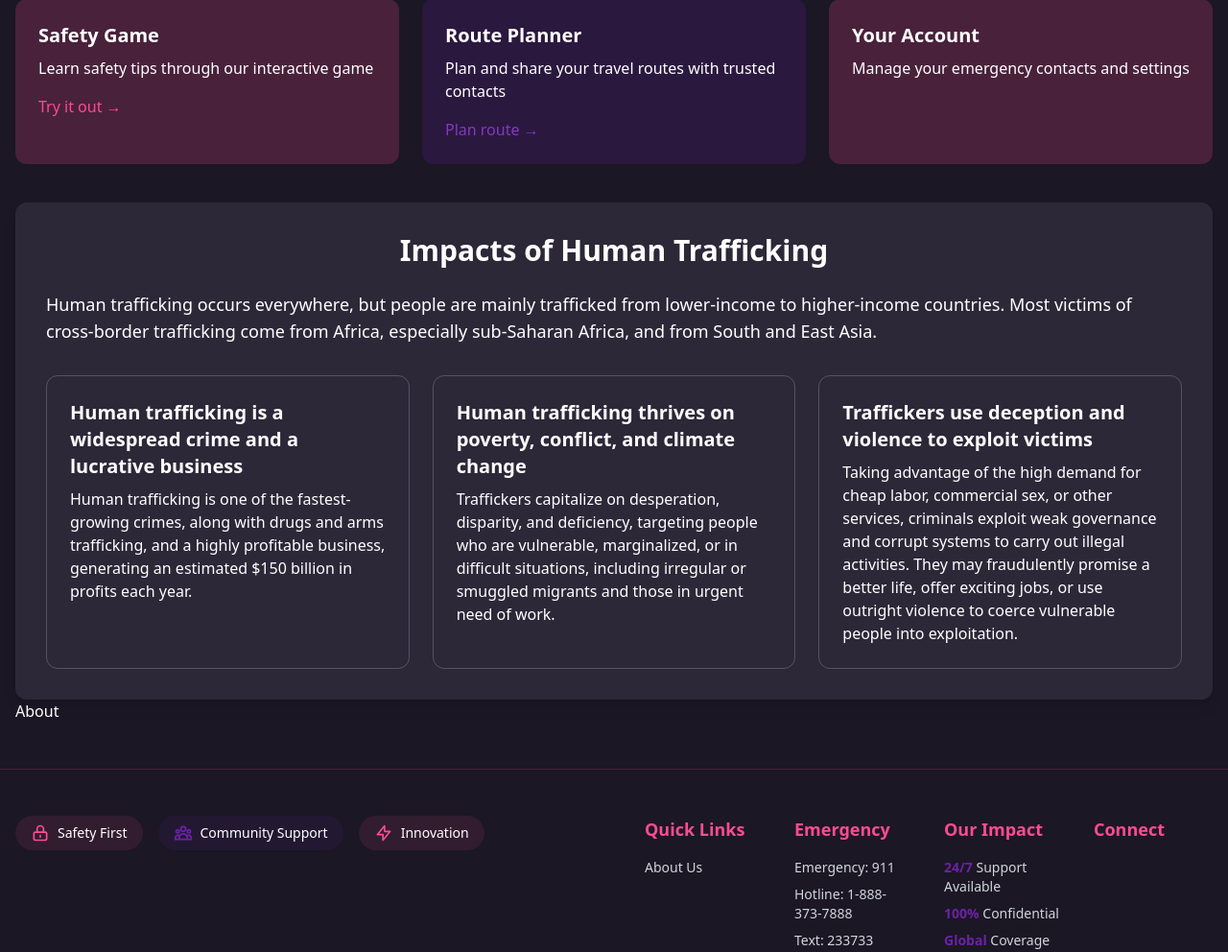
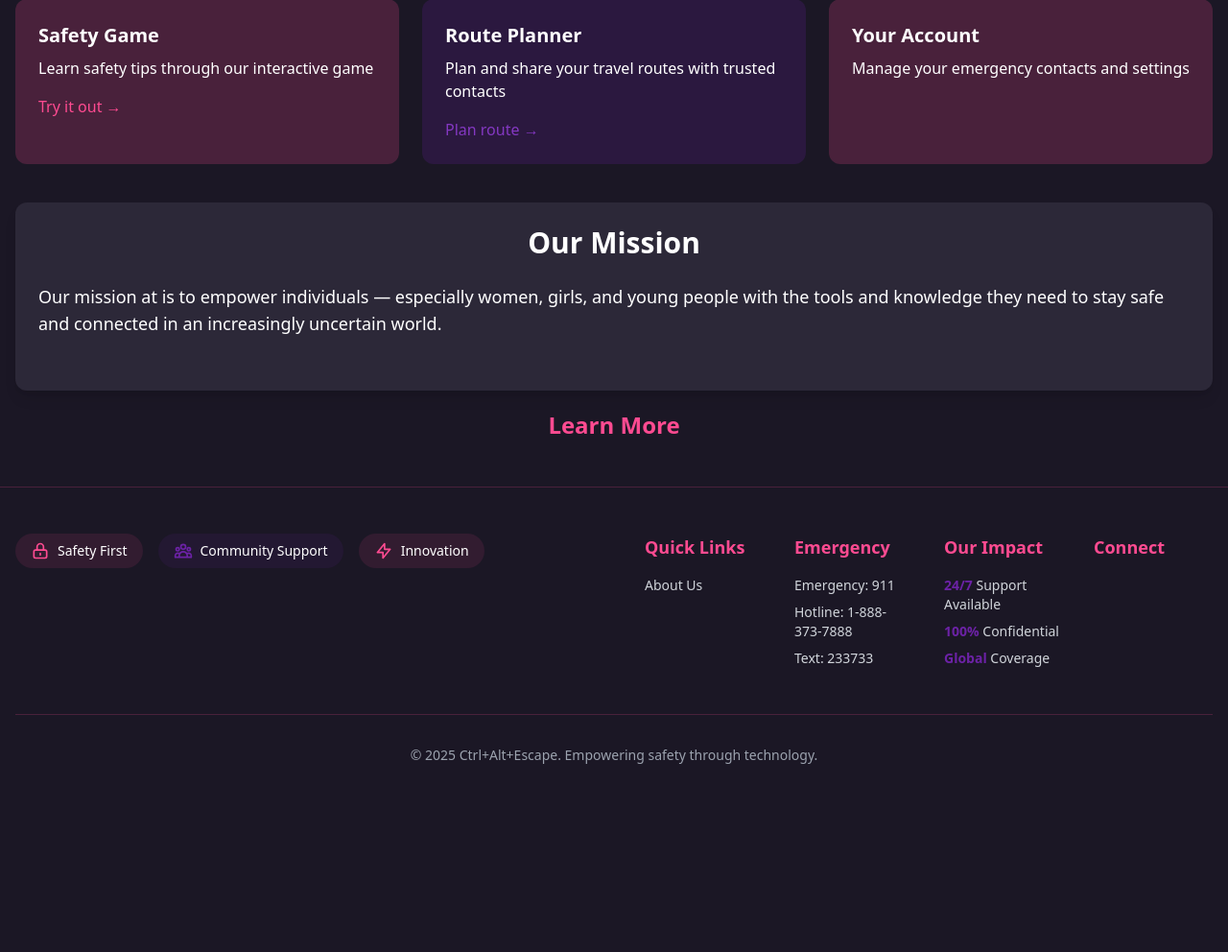
Before and after one commit to 3disturbed/Protect_Multitool, a Django app: page / in a window 1280 px wide. Shown: the part 277-1269 px from the top of the page at 96% size. After the commit the page ends 1073 px from the top, so only its background shows below. Run offline with Django 5.2, Linux system fonts and the light colour scheme; some libraries are stand-ins or nearby versions.

Commit message:
Update homepage content and start about page.

```diff
--- a/home_page/templates/home_page/home.html
+++ b/home_page/templates/home_page/home.html
@@ -35,43 +35,18 @@
 </div>
 
 <!-- Impacts of Human Trafficking Section -->
-<div class="mt-10 text-white bg-neutral-light rounded-xl p-8 shadow-lg">
-    <h2 class="text-3xl text-white text-center font-bold text-secondary mb-6">Impacts of Human Trafficking</h2>
+<div class="mt-10 text-white bg-neutral-light rounded-xl p-6 shadow-lg">
+    <h2 class="text-3xl text-white text-center font-bold text-secondary mb-6">Our Mission</h2>
     <p class="text-lg text-white-300 mb-8">
-        Human trafficking occurs everywhere, but people are mainly trafficked from lower-income to higher-income countries.
-        Most victims of cross-border trafficking come from Africa, especially sub-Saharan Africa, and from South and East Asia.
+        Our mission at is to empower individuals — especially women, girls,
+        and young people with the tools and knowledge they need to stay safe and connected in
+        an increasingly uncertain world.
     </p>
 
-    <!-- Accordian the bottom content -->
-
-    <!-- Tile Grid -->
-    <div class="grid grid-cols-1 md:grid-cols-2 lg:grid-cols-3 gap-6">
-        <!-- Tile 1 -->
-        <div class="p-6 bg-transparent border border-white/20 rounded-xl">
-            <h4 class="text-xl font-bold mb-2">Human trafficking is a widespread crime and a lucrative business</h4>
-            <p>Human trafficking is one of the fastest-growing crimes, along with drugs and arms trafficking,
-                and a highly profitable business, generating an estimated $150 billion in profits each year.
-            </p>
-        </div>
-
-        <!-- Tile 2 -->
-        <div class="p-6 bg-transparent border border-white/20 rounded-xl">
-            <h4 class="text-xl font-bold mb-2">Human trafficking thrives on poverty, conflict, and climate change</h4>
-            <p>Traffickers capitalize on desperation, disparity, and deficiency, targeting people who are vulnerable,
-                marginalized, or in difficult situations, including irregular or smuggled migrants and those in urgent need of work.
-            </p>
-        </div>
-
-        <!-- Tile 3 -->
-        <div class="p-6 bg-transparent border border-white/20 rounded-xl">
-            <h4 class="text-xl font-bold mb-2">Traffickers use deception and violence to exploit victims</h4>
-            <p>Taking advantage of the high demand for cheap labor, commercial sex, or other services, criminals exploit
-                weak governance and corrupt systems to carry out illegal activities. They may fraudulently promise a better
-                life, offer exciting jobs, or use outright violence to coerce vulnerable people into exploitation.
-            </p>
-        </div>
-    </div>
 </div>
 
-<a href="{% url 'home_page:about' %}">About</a>
+<div class="mt-5 text-accent text-center text-2xl font-bold">
+    <a href="{% url 'home_page:about' %}">Learn More</a>
+</div>
+
 {% endblock %}
```
Also changed, not shown: home_page/templates/home_page/about.html (+13 -10 lines).
